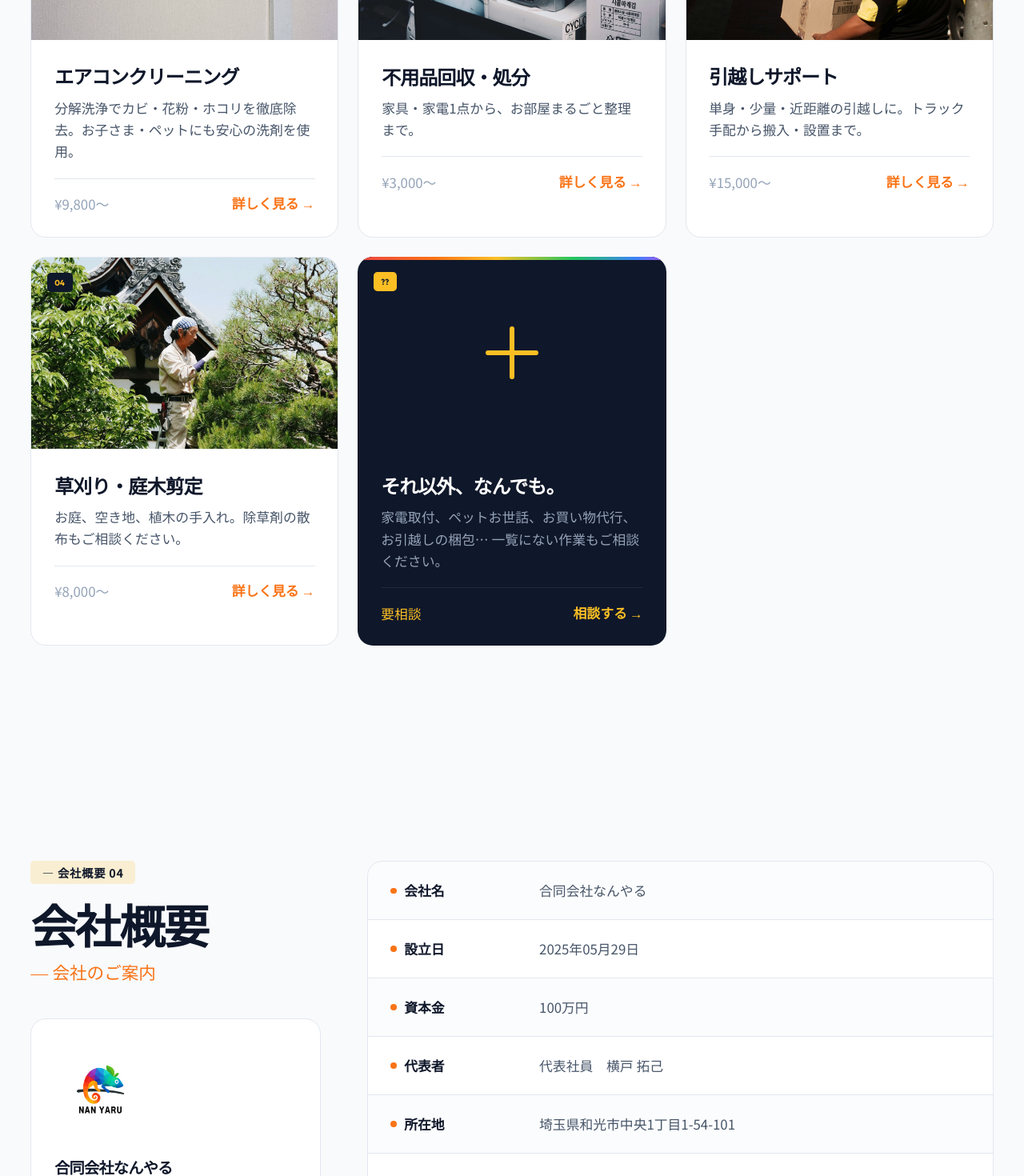
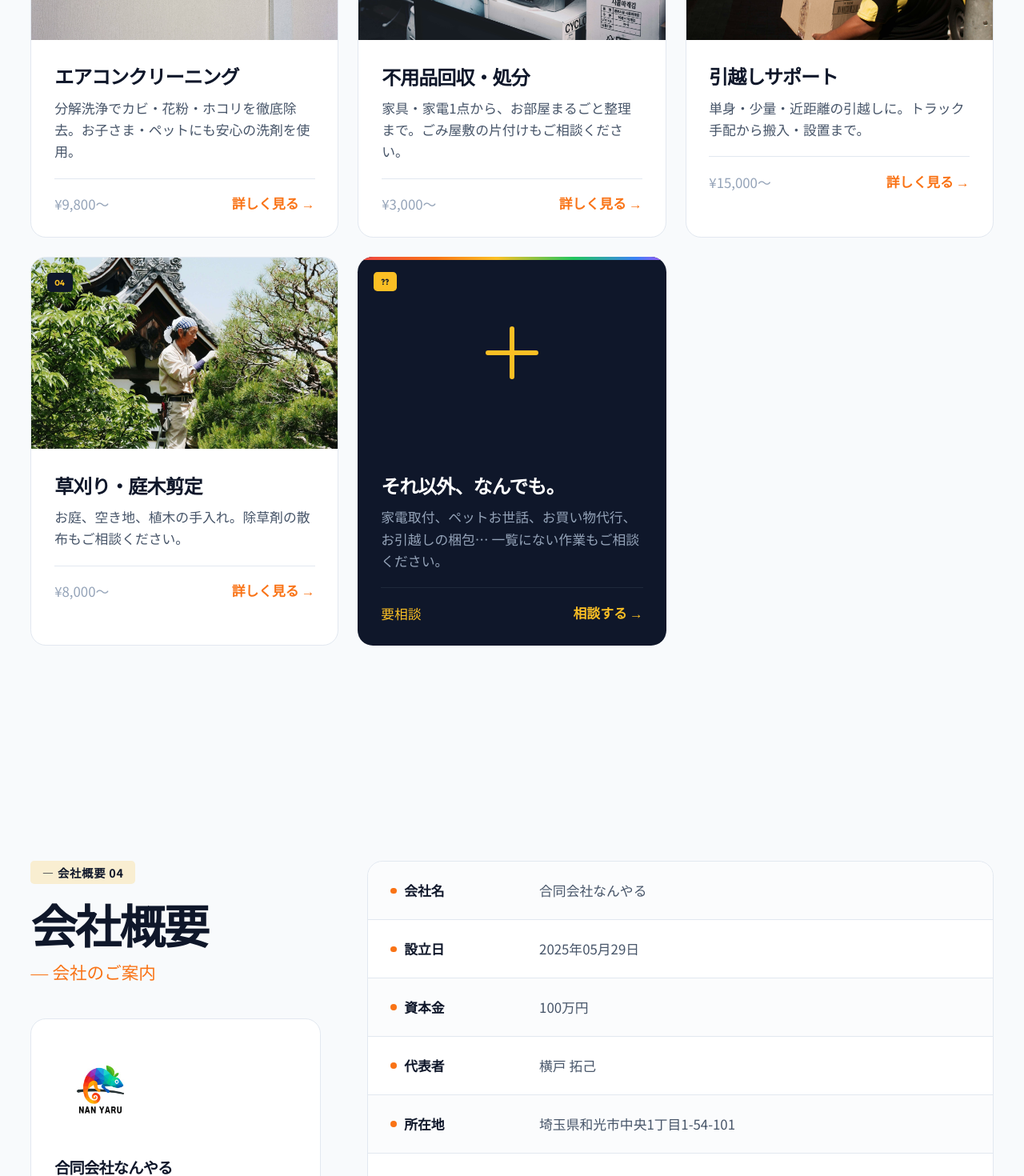
Before and after one commit to thinsang1995/nanyaru, a Next.js app: page / in a window 1280 px wide. Shown: the part 2560-4030 px from the top of the page at 80% size. Built offline with nearby package versions, Linux system fonts and the light colour scheme.

Commit message:
update 不用品回収 description and shorten 代表者 label

```diff
--- a/app/page.tsx
+++ b/app/page.tsx
@@ -595,7 +595,7 @@ export default function Home() {
                   不用品回収・処分
                 </h3>
                 <p className='text-sm text-steel font-jp leading-relaxed mb-4'>
-                  家具・家電1点から、お部屋まるごと整理まで。
+                  家具・家電1点から、お部屋まるごと整理まで。ごみ屋敷の片付けもご相談ください。
                 </p>
                 <div className='flex items-center justify-between pt-4 border-t border-line'>
                   <span className='text-sm text-mute font-jp'>¥3,000〜</span>
@@ -777,7 +777,7 @@ export default function Home() {
                       代表者
                     </dt>
                     <dd className='col-span-12 md:col-span-9 font-jp text-steel text-sm'>
-                      代表社員　横戸 拓己
+                      横戸 拓己
                     </dd>
                   </div>
                   <div className='grid grid-cols-12 gap-4 px-6 py-5 bg-paper/60'>
```
